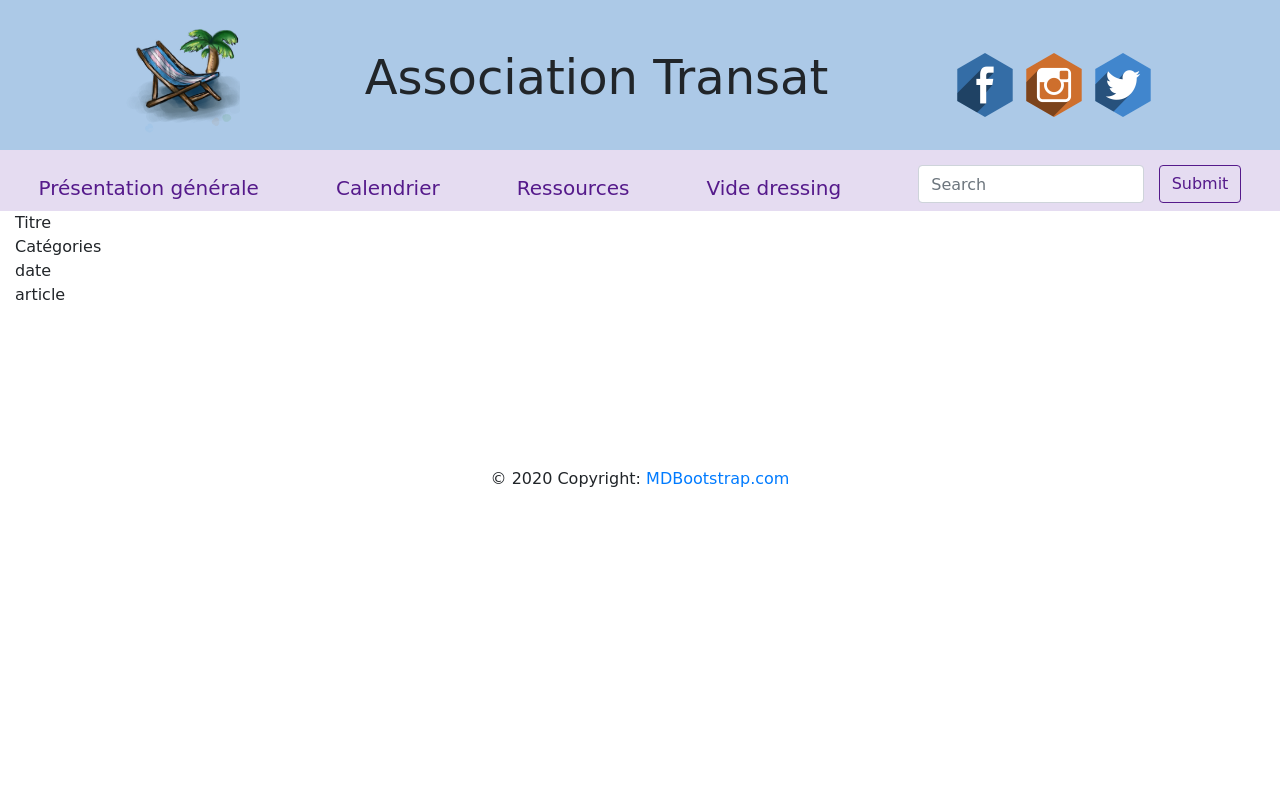
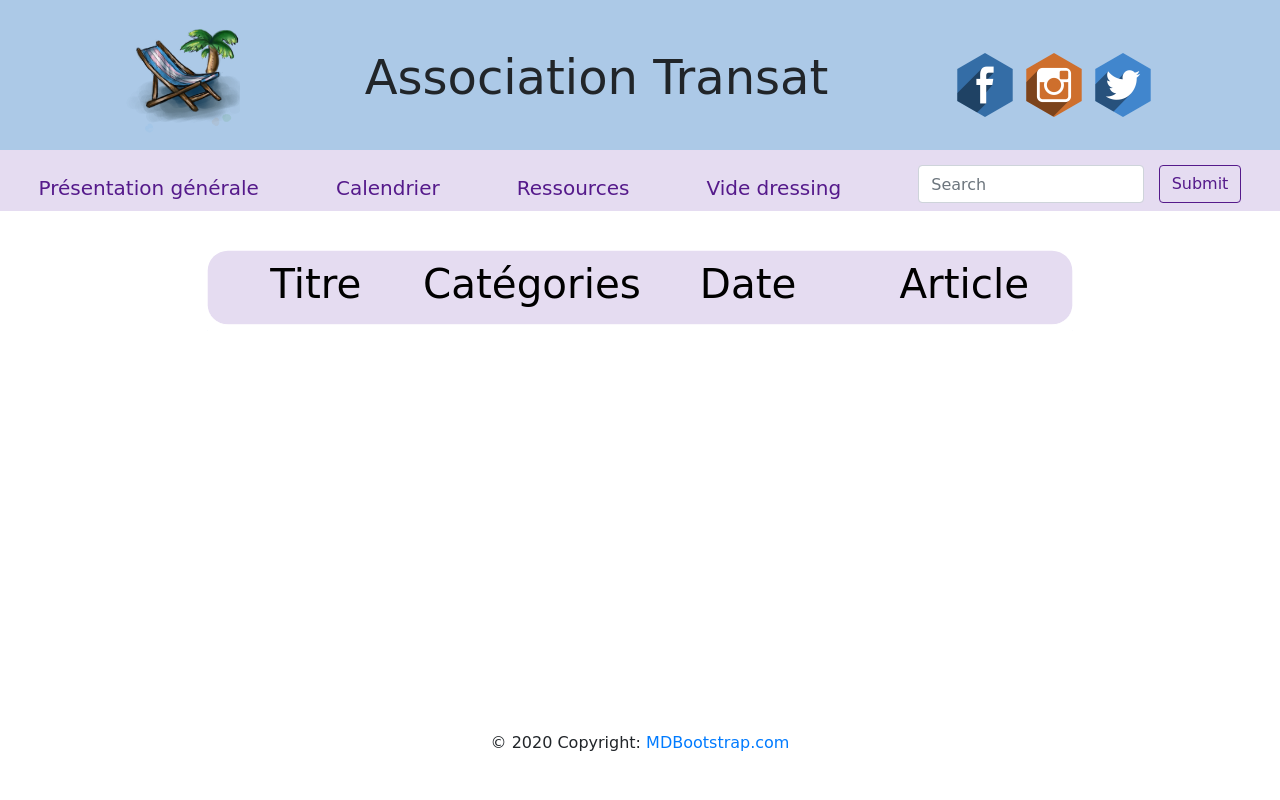
Before and after one commit to julia-denivet/Transat, a PHP site: page /element.php in a window 1280 px wide. Run offline with PHP 8.4, Linux system fonts and the light colour scheme; data that the repository does not hold is empty.

Commit message:
Transat/autocompletion/element.php/DébutCSS/07/07/2020

```diff
--- a/Apparence/transat-asso.css
+++ b/Apparence/transat-asso.css
@@ -241,3 +241,89 @@ body
     display: flex;
     flex-direction: column;
 }
+
+/*ELEMENT*/
+
+#element
+{
+    display: flex;
+	flex-direction: column;
+	align-items: center;
+	justify-content: center;
+    width: 100vw;
+
+}
+
+#element_affichage
+{
+    display: flex;
+	flex-direction: column;
+	align-items: center;
+	width: 70%;
+	height: 40vh;
+	padding: 20px;
+	margin: 20px;
+	color: #FFFFFF;
+	text-align: center;
+	font-size: 18px;
+    overflow: auto;
+
+
+
+}
+
+
+
+#element_affichage_header
+{
+    display: flex;
+	flex-direction: row;
+    justify-content: space-around;
+    background-color: #e5dcf1 ;
+	width: 100%;
+    border-bottom: 1px solid #FFFFFF;
+    color: black;
+    border-radius : 20px;
+    transform: scale(1.01);
+}
+
+#element_affichage_header:hover
+{
+    box-shadow: 2px 2px 10px black;
+    transform: scale(1.01);
+}
+
+#element_affichage_element
+{
+    display: flex;
+    flex-direction: row;
+    justify-content: space-around;
+    width: 100%;
+    color: black;
+    background-color:  #acc9e7;
+    border-bottom: 1px solid #FFFFFF;
+    border-radius : 20px;
+    transform: scale(1.01);
+    margin-top: 5px;
+}
+
+#element_affichage_element:hover
+{
+    box-shadow: 2px 2px 10px black;
+    transform: scale(1.01);
+}
+
+.element_affichage_compartiment
+{
+    display: flex;
+	flex-direction: column;
+	align-items: center;
+	justify-content: center;
+	width: 14%;
+	padding: 1%;
+}
+
+#element_article
+{
+    margin-top: 5px;
+}
--- a/element.php
+++ b/element.php
@@ -20,33 +20,26 @@ session_start();
     </head>
 
     <body class="body_index">
-        <?php include('Header-Footer/header.php');
+        <?php include('Header-Footer/header.php');?>
 
 
-
-
-
-
-        ?>
-
-
-        <main class="container-fluid">
-            <section>
-                <article>
-                    <div>
-                        Titre
+        <main id="element">
+            <section id="element_affichage">
+                <article id="element_affichage_header">
+                    <div class="element_affichage_compartiment">
+                        <h1>Titre</h1>
                     </div>
-                    <div>
-                        Catégories
+                    <div class="element_affichage_compartiment">
+                        <h1>Catégories</h1>
                     </div>
-                    <div>
-                        date
+                    <div class="element_affichage_compartiment">
+                        <h1>Date</h1>
                     </div>
-                    <div>
-                        article
+                    <div class="element_affichage_compartiment">
+                        <h1>Article</h1>
                     </div>
                 </article>
-                <article>
+                <article id="element_affichage_element">
                 <?php
                     if (isset($_GET['id']))
                         {
@@ -54,26 +47,31 @@ session_start();
                         mysqli_set_charset($connexion, "utf8");
                         $sql = "SELECT * FROM article  WHERE id= '".$_GET['id']."' UNION SELECT * FROM ressources WHERE id='".$_GET['id']."'";
                         $query = mysqli_query($connexion, $sql);
-                     while ($data = mysqli_fetch_assoc($query))
-                    var_dump($data);
-
-                     {
 
                     }
 
 
                 ?>
-                    <div>
-                        <?php echo $data['titre']; ?>
+                <?php
+                     while ($data = mysqli_fetch_assoc($query))
+                     {
+                        date_default_timezone_set('Europe/Paris');
+                        $now = $data['date'];
+                        $newDate = date("d-m-Y", strtotime($now));
+
+
+                ?>
+                    <div class="element_affichage_compartiment">
+                        <?=$data['titre']?>
                     </div>
-                    <div>
-                        <?php echo $data['categorie']; ?>
+                    <div class="element_affichage_compartiment">
+                        <?=$data['categorie']?>
                     </div>
-                    <div>
-                        <?php echo $data['date'];   ?>
+                    <div class="element_affichage_compartiment">
+                        <?=$newDate?>
                     </div>
-                    <div>
-                        <?php echo $data['article']; ?>
+                    <div class="element_affichage_compartiment" id="element_article">
+                        <?=$data['article']?>
                     </div>
 
                 <?php
```
Lines whose indentation alone changed are shown as unchanged.
